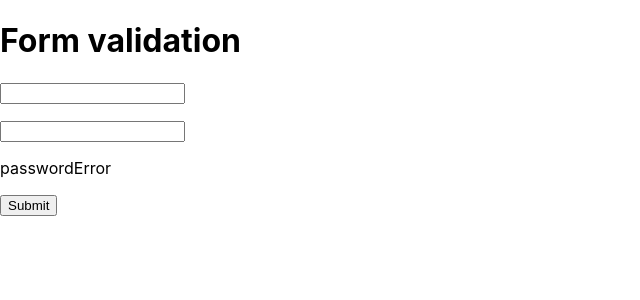
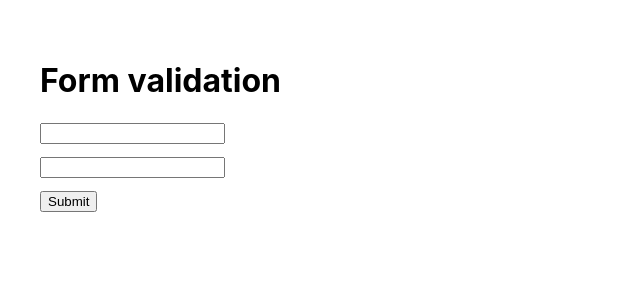
Before and after one commit to poojakelkar/react-js, a React (Create React App) app in the folder demo/: page / in a window 1280 px wide. Shown: the top 300 px of the page, without its empty margins (0-640 px from the left). Built offline with nearby package versions, Linux system fonts and the light colour scheme.

Commit message:
refactor

```diff
--- a/demo/src/App.js
+++ b/demo/src/App.js
@@ -14,12 +14,27 @@ constructor(){
 }
 valid()
 {
-    if(!this.state.name.includes("@")){
+    if(!this.state.name.includes("@") && this.state.password.length<5){
+        this.setState({nameError:"Invalid Email ID",passwordError:"password is too short"})
+    }
+    else if(!this.state.name.includes("@")){
         this.setState({nameError:"Invalid Email ID"})
+    }
+    else if( this.state.password.length<5){
+        this.setState({passwordError:"password is too short"})
+    }
+    else{
+        return true
     }
 
 }
 submit(){
+    this.setState(
+        {
+            nameError:"",passwordError:""
+        }
+    )
+
     if(this.valid())
     {
         alert("submit")
@@ -30,15 +45,15 @@ submit(){
 render()
 {
     return(
-        <div>
+        <div style={{padding:"40px"}}>
             <h1>Form validation</h1>
             <input type="text" onChange={(event)=>{this.setState({name:event.target.value})}}/>
-            <p>{this.state.nameError}</p>
+            <p style={{color:"red",fontSize:"12px"}}>{this.state.nameError}</p>
             <input type="password" onChange={(event)=>{this.setState({password:event.target.value})}}/>
-            <p>passwordError</p>
+            <p style={{color:"red",fontSize:"12px"}}>{this.state.passwordError}</p>
             <button onClick={()=>this.submit()}>Submit</button>
         </div>
-    )
+    );
 }
 
 }
```
